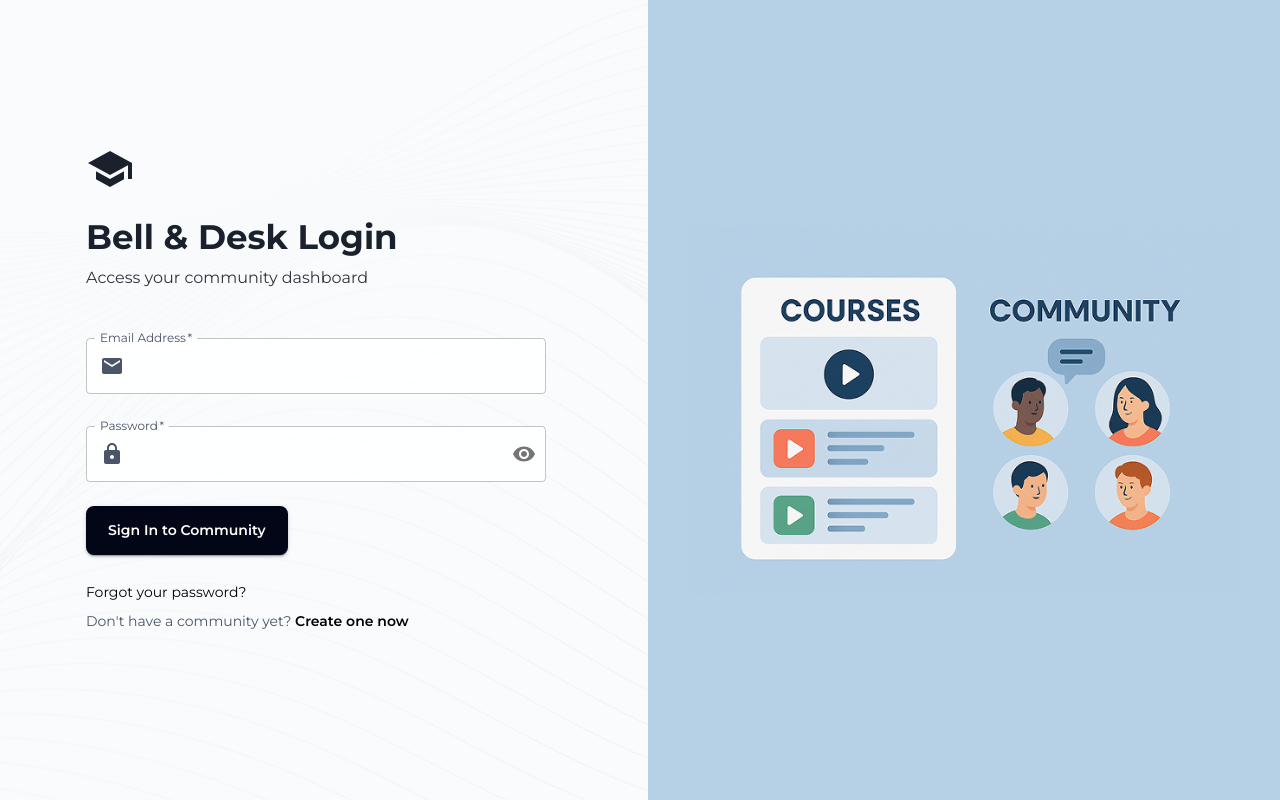
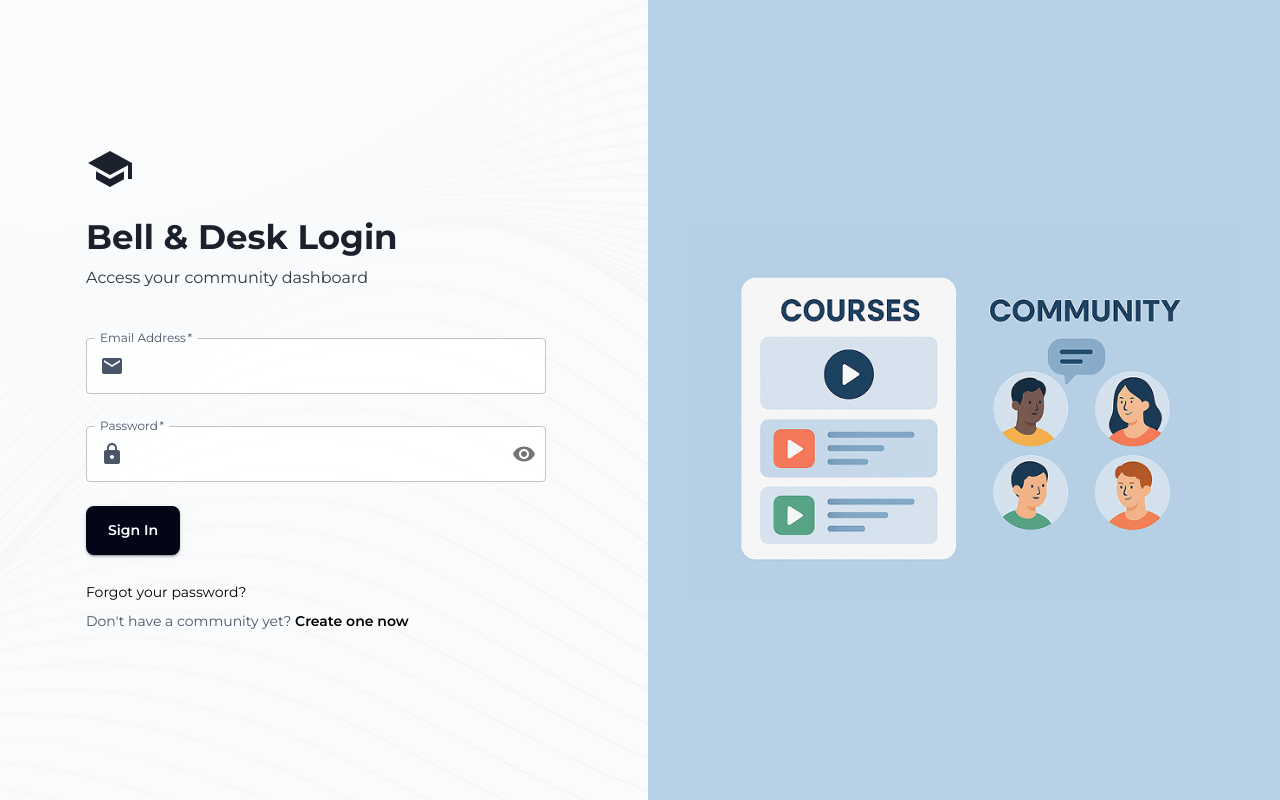
Before and after one commit to PremPMehta/Saas-LMS-Admin, a React (Create React App) app in the folder client/: page /community-login in a window 1280 px wide. Built offline with nearby package versions, Linux system fonts and the light colour scheme; no server answers.

Commit message:
feat: Simplify sign in button text to 'Sign In'
- Change 'Sign In to Community' button text to just 'Sign In'
- Makes the button text more concise and user-friendly
- Matches the updated Bell & Desk branding

```diff
--- a/client/src/pages/CommunityLogin.js
+++ b/client/src/pages/CommunityLogin.js
@@ -194,7 +194,7 @@ const CommunityLogin = () => {
                     {isLoading ? (
                       <CircularProgress size={24} color="inherit" />
                     ) : (
-                      'Sign In to Community'
+                      'Sign In'
                     )}
                   </Button>
                 </Box>
```
